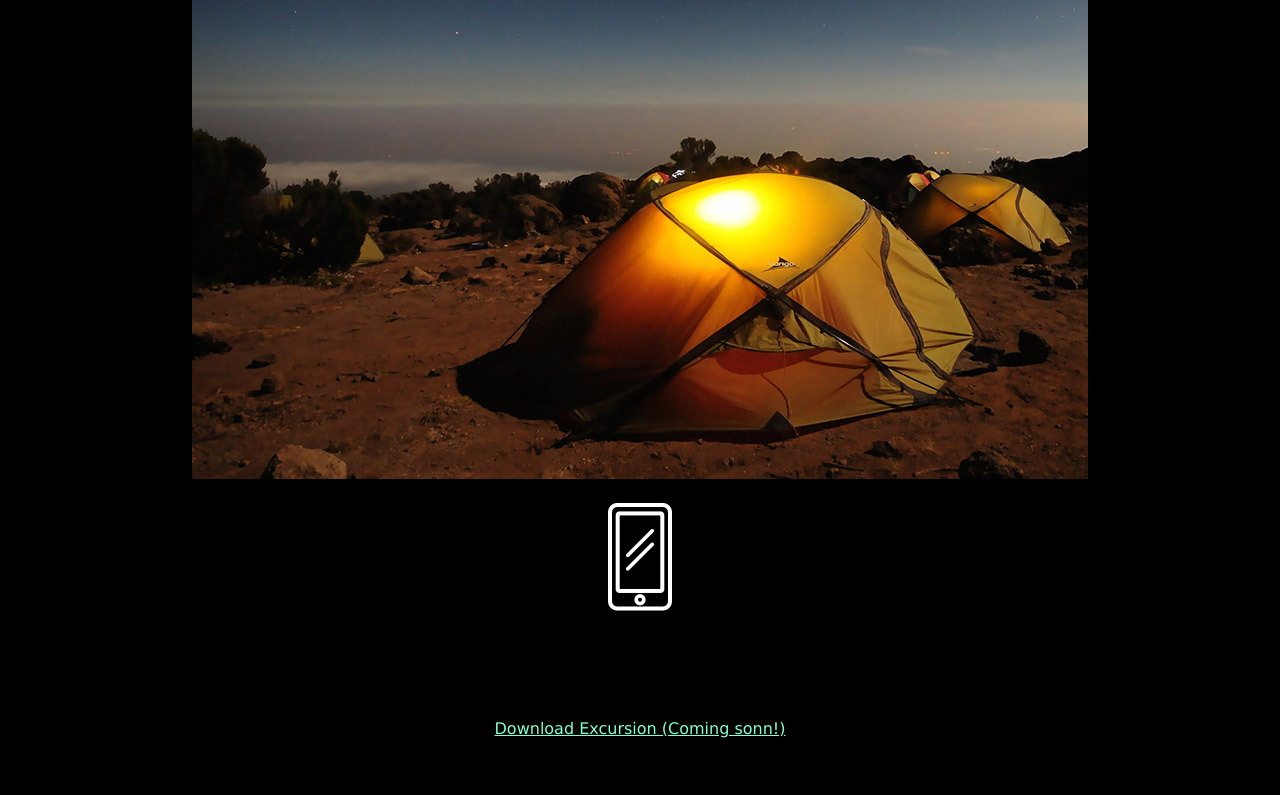
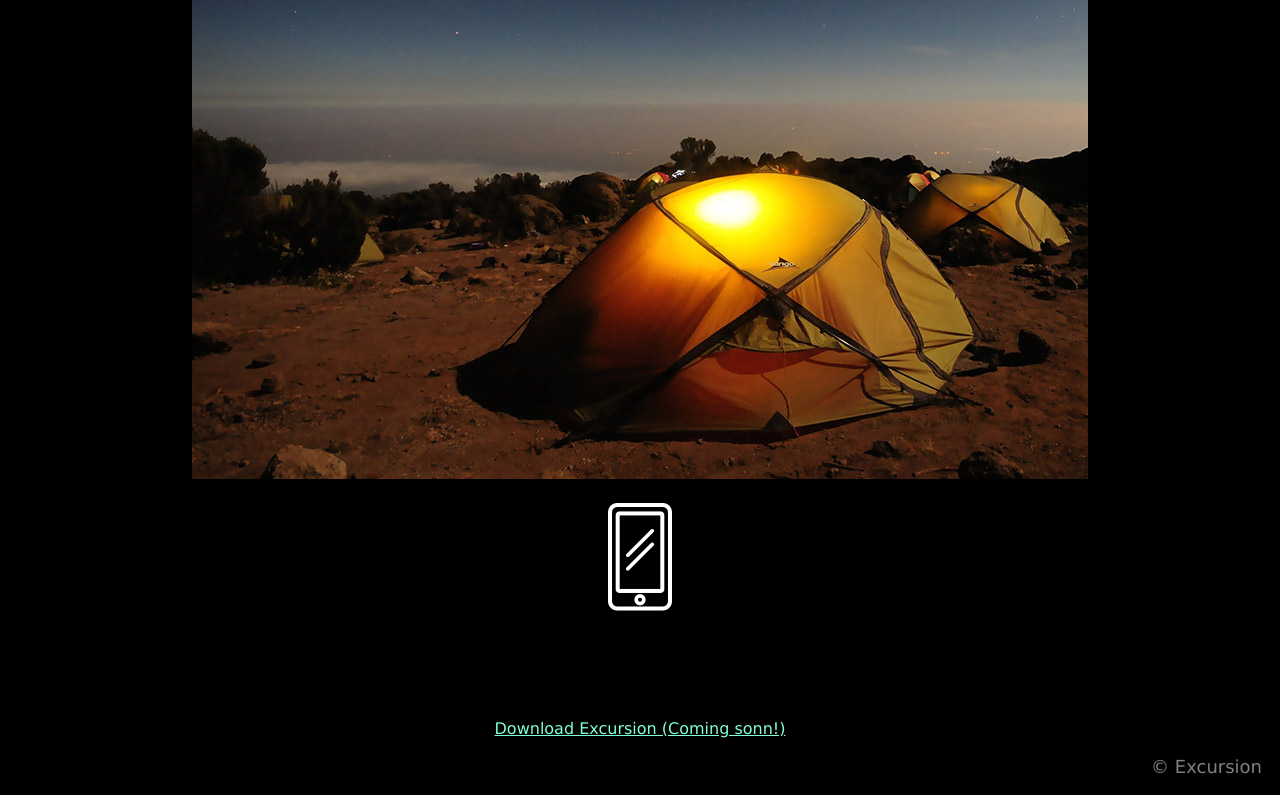
Before and after one commit to 02rasjac/excursion, a plain HTML site: page index.html in a window 1280 px wide. Shown: the part 589-1384 px from the top of the page. Before the commit the page ends 1346 px from the top, so only its background shows below. Drawn offline with Linux system fonts and the light colour scheme.

Commit message:
Add style for footer

```diff
--- a/resources/css/style.css
+++ b/resources/css/style.css
@@ -40,3 +40,10 @@ img {
   margin: auto;
   margin-top: 1.5em;
 }
+
+footer {
+  text-align: right;
+  color: gray;
+  font-size: large;
+  padding: 1em;
+}
```
